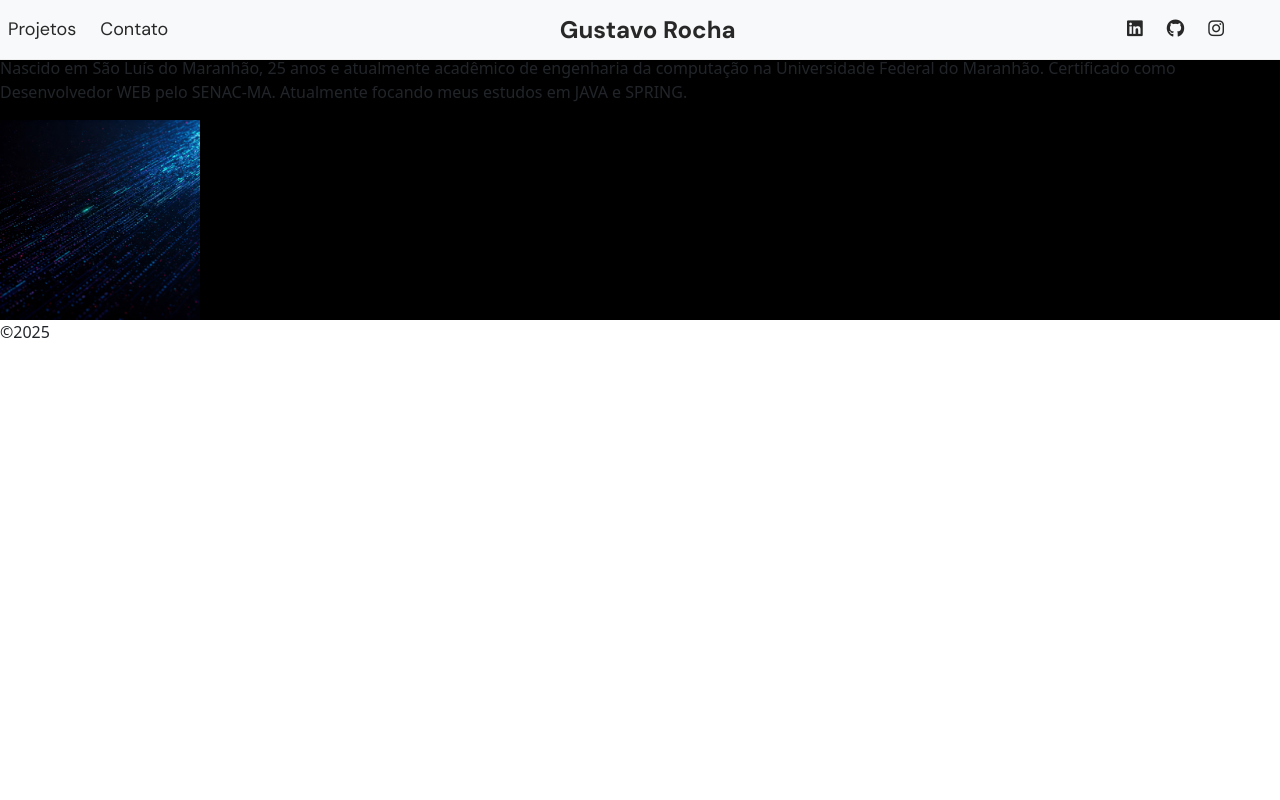
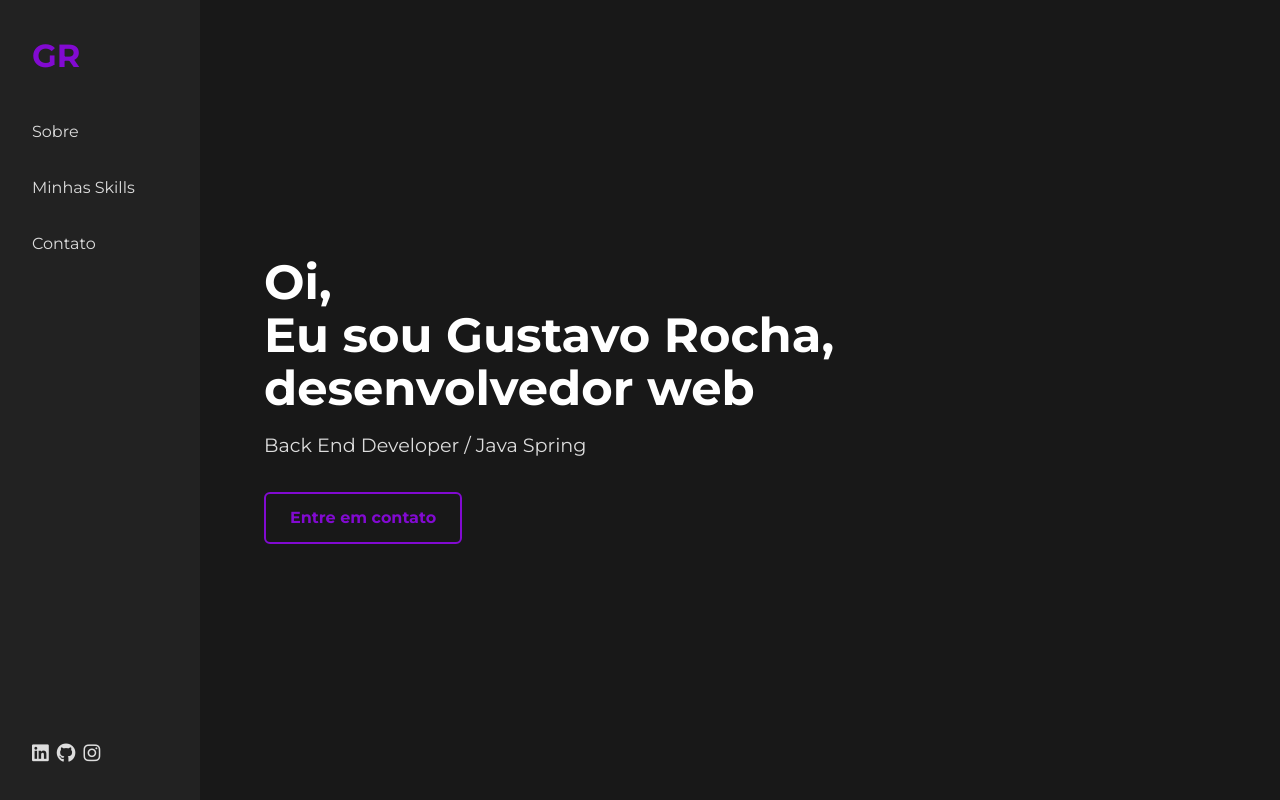
Before and after one commit to isgust/meuPortfolio, a Python web app: template src/main/resources/templates/index.html in a window 1280 px wide. Run offline with Jinja, Linux system fonts and the light colour scheme; the template is opened without the code that fills it, so the values that code supplies are empty.

Commit message:
novo design para index.html

```diff
--- /dev/null
+++ b/src/main/resources/static/css/footer.css
@@ -0,0 +1 @@
+@import url('https://fonts.googleapis.com/css2?family=DM+Sans:ital,opsz,wght@0,9..40,100..1000;1,9..40,100..1000&family=Montserrat:ital,wght@0,100..900;1,100..900&family=Open+Sans:ital,wght@0,300..800;1,300..800&family=Roboto:ital,wght@0,100..900;1,100..900&display=swap');
--- a/src/main/resources/static/css/header.css
+++ b/src/main/resources/static/css/header.css
@@ -1,50 +1,24 @@
-@import url('https://fonts.googleapis.com/css2?family=DM+Sans:ital,opsz,wght@0,9..40,100..1000;1,9..40,100..1000&family=Open+Sans:ital,wght@0,300..800;1,300..800&display=swap');
-main{
-    background-color: black;
+@import url('https://fonts.googleapis.com/css2?family=DM+Sans:ital,opsz,wght@0,9..40,100..1000;1,9..40,100..1000&family=Montserrat:ital,wght@0,100..900;1,100..900&family=Open+Sans:ital,wght@0,300..800;1,300..800&family=Roboto:ital,wght@0,100..900;1,100..900&display=swap');
+
+/* Menu de itens*/
+nav{
+    display: flex;
+    width: 100vw;
 }
 
-header{
-    display: flex;
-    justify-content: space-between;
-    align-items: center;
-    position: fixed;
-    height: 60px;
-    color: #282828;
-    background-color: #FFFFFF;
-    font-family: "DM Sans", sans-serif;
-    font-size: large;
-    border-bottom: 1px solid #eee;
-    z-index: 10;
-    width: 100%;
+
+/*Removendo decoration de itens do Header*/
+a, li{
+    text-decoration: none;
+    list-style-type: none;
+    color: black;
 }
 
-.mx-5{
-    font-size: x-large;
-    font-weight: bold;
+.main-menu{
+    display: flex;
 
 }
 
-
-
-.nav-link{
-    font-size: large;
+header .menu{
+    background: blueviolet;
 }
-
-img{
-    width: 200px;
-}
-
-
-
-   /* Estilos para telas menores (abaixo de 760px) */
-@media (max-width: 760px) {
-    nav.navbar {
-        display: none; /* Oculta toda a barra de navegação */
-    }
-
-    header.d-flex {
-        justify-content: center;
-    }
-
-
-}
--- /dev/null
+++ b/src/main/resources/static/css/index.css
@@ -0,0 +1,5 @@
+@import url('https://fonts.googleapis.com/css2?family=DM+Sans:ital,opsz,wght@0,9..40,100..1000;1,9..40,100..1000&family=Montserrat:ital,wght@0,100..900;1,100..900&family=Open+Sans:ital,wght@0,300..800;1,300..800&family=Roboto:ital,wght@0,100..900;1,100..900&display=swap');
+video{
+    height: 100px;
+    width: 100px;
+}
--- a/src/main/resources/templates/index.html
+++ b/src/main/resources/templates/index.html
@@ -3,46 +3,120 @@
 <head>
     <meta charset="UTF-8">
     <meta name="viewport" content="width=device-width, initial-scale=1.0">
-    <title>Meu Portfólio</title>
-    <link rel="stylesheet" href="/css/header.css">
+    <title>Gustavo Rocha</title>
+    <link href="https://cdn.jsdelivr.net/npm/tailwindcss@2.2.19/dist/tailwind.min.css" rel="stylesheet">
     <link rel="stylesheet" href="https://cdnjs.cloudflare.com/ajax/libs/font-awesome/6.0.0/css/all.min.css" integrity="sha512-9usAa10IRO0HhonpyAIVpjrylPvoDwiPUiKdWk5t3PyolY1cOd4DSE0Ga+ri4AuTroPR5aQvXU9xC6qOPnzFeg==" crossorigin="anonymous" referrerpolicy="no-referrer" />
-    <link href="https://cdn.jsdelivr.net/npm/bootstrap@5.3.5/dist/css/bootstrap.min.css" rel="stylesheet" integrity="sha384-SgOJa3DmI69IUzQ2PVdRZhwQ+dy64/BUtbMJw1MZ8t5HZApcHrRKUc4W0kG879m7" crossorigin="anonymous">
+    <link rel="preconnect" href="https://fonts.googleapis.com">
+    <link rel="preconnect" href="https://fonts.gstatic.com" crossorigin>
+    <link href="https://fonts.googleapis.com/css2?family=Montserrat:wght@400;700&display=swap" rel="stylesheet">
+    <style>
+        body {
+            font-family: 'Montserrat', sans-serif;
+            background-color: #181818;
+            color: #fff;
+            margin: 0;
+            padding: 0;
+            display: flex;
+            min-height: 100vh;
+        }
+        aside {
+            background-color: #222; /* Cinza escuro para a sidebar */
+            padding: 2rem;
+            display: flex;
+            flex-direction: column;
+            align-items: flex-start;
+            width: 200px; /* Largura da sidebar */
+        }
+        .logo {
+            font-size: 2rem;
+            font-weight: bold;
+            margin-bottom: 2rem;
+            color: #820ad1;
+        }
+        nav {
+            display: flex;
+            flex-direction: column;
+            gap: 1rem;
+            margin-bottom: auto; /* Empurra os ícones para baixo */
+            width: 100%;
+        }
+        nav a {
+            color: #ddd;
+            text-decoration: none;
+            padding: 0.5rem 0;
+            transition: color 0.2s ease-in-out;
+        }
+        nav a:hover {
+            color: #820ad1;
+        }
+        .social-links {
+            display: flex;
+            gap: 0.5rem;
+            margin-top: 2rem;
+        }
+        .social-links a {
+            color: #ddd;
+            font-size: 1.2rem;
+            transition: color 0.2s ease-in-out;
+        }
+        .social-links a:hover {
+            color: #820ad1;
+        }
+        main {
+            flex-grow: 1;
+            padding: 4rem;
+            display: flex;
+            flex-direction: column;
+            justify-content: center;
+            align-items: flex-start;
+        }
+        .hero-title {
+            font-size: 3rem;
+            font-weight: bold;
+            margin-bottom: 1rem;
+            line-height: 1.1;
+        }
+        .hero-subtitle {
+            color: #ddd;
+            font-size: 1.2rem;
+            margin-bottom: 2rem;
+        }
+        .hero-button {
+            background-color: transparent;
+            color: #820ad1;
+            border: 2px solid #820ad1;
+            padding: 0.75rem 1.5rem;
+            border-radius: 6px;
+            text-decoration: none;
+            font-weight: bold;
+            transition: background-color 0.2s ease-in-out, color 0.2s ease-in-out;
+        }
+        .hero-button:hover {
+            background-color: #820ad1;
+            color: #fff;
+        }
+    </style>
 </head>
 <body>
-
-<header class="d-flex align-itens-center bg-body-tertiary ps-2 pe-2">
-    <nav class="navbar bg-body-tertiary py-3">
-        <div class="pe-4">
-            <a class="nav-link" href="/projetos">Projetos</a>
+    <aside>
+        <div class="logo">
+            GR
         </div>
-        <div>
-            <a class="nav-link" href="/contato">Contato</a>
+        <nav>
+            <a href="#">Sobre</a>
+            <a href="#">Minhas Skills</a>
+            <a href="#">Contato</a>
+        </nav>
+        <div class="social-links">
+            <a href="[Seu Link do LinkedIn]" target="_blank"><i class="fab fa-linkedin"></i></a>
+            <a href="[Seu Link do GitHub]" target="_blank"><i class="fab fa-github"></i></a>
+            <a href="[Seu Link do Instagram]" target="_blank"><i class="fab fa-instagram"></i></a>
         </div>
-    </nav>
-    <div class="mx-5 py-3">
-        <a class="navbar-brand line-height" href="#">Gustavo Rocha</a>
-    </div>
-    <nav class="navbar bg-body-tertiary py-3 pe-5">
-        <a class="nav-link" href="[Seu Link do LinkedIn]" target="_blank"><i class="fab fa-linkedin"></i></a>
-        <a class="nav-link ps-4" href="[Seu Link do GitHub]" target="_blank"><i class="fab fa-github"></i></a>
-        <a class="nav-link ps-4" href="[Seu Link do Instagram]" target="_blank"><i class="fab fa-instagram"></i></a>
-    </nav>
-</header>
-
-<main>
-    <div class="intro">
-        <h1>Olá, sou Gustavo Rocha!</h1>
-        <p>Nascido em São Luís do Maranhão, 25 anos e atualmente acadêmico de engenharia da computação na Universidade Federal do Maranhão. Certificado como Desenvolvedor WEB pelo SENAC-MA. Atualmente focando meus estudos em JAVA e SPRING.</p>
-    </div>
-    <div class="image-container">
-        <img src="/images/capaIndex.jpeg" alt="imagem de fundo">
-    </div>
-</main>
-
-<script src="https://cdn.jsdelivr.net/npm/bootstrap@5.3.5/dist/js/bootstrap.bundle.min.js" integrity="sha384-k6d4wzSIapyDyv1kpU366/PK5hCdSbCRGRCMv+eplOQJWyd1fbcAu9OCUj5zNLiq" crossorigin="anonymous"></script>
-<footer>
-    <p>&copy;2025</p>
-</footer>
-
+    </aside>
+    <main>
+        <h1 class="hero-title">Oi,<br>Eu sou Gustavo Rocha,<br>desenvolvedor web</h1>
+        <p class="hero-subtitle">Back End Developer / Java Spring</p>
+        <a href="#" class="hero-button">Entre em contato</a>
+    </main>
 </body>
 </html>
```
Also changed, not shown: src/main/resources/static/images/burger.svg (added), src/main/resources/static/images/imgafundo.jpeg (added), src/main/resources/static/images/perfil.png (added), 2 other files.
